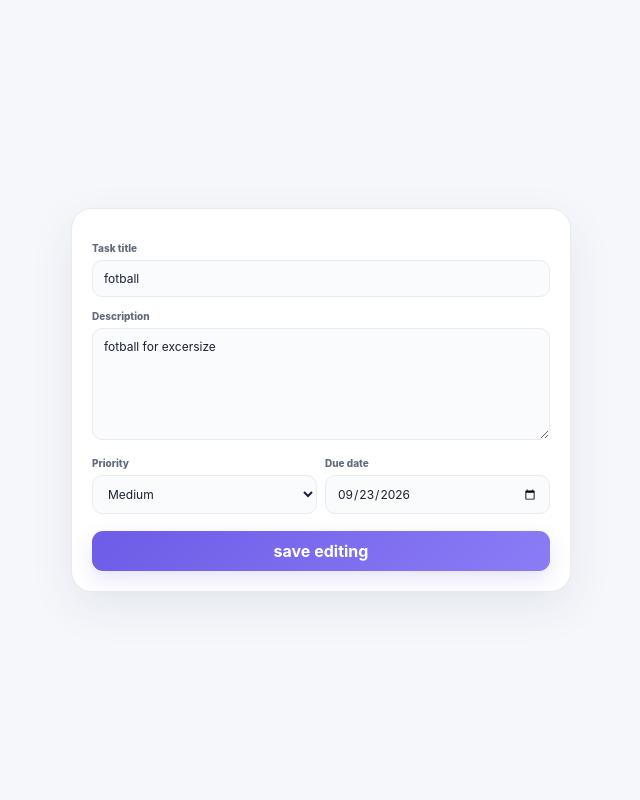
After one commit to Mahdyar-code/TodoList-Django-practice-, a Django app: page /edit/3 in a window 1280 px wide. The commit adds this page. Shown: the whole page, without its empty margins (319-959 px from the left). Run offline with Django 5.2, Linux system fonts and the light colour scheme; data comes from the database, SQL or seed files in the repository; both versions use the stored data as it was after the commit.

Commit message:
fix the edit form

```diff
--- a/static/style/style.css
+++ b/static/style/style.css
@@ -187,6 +187,10 @@ h1 span {
   gap: 12px;
   box-shadow: var(--shadow);
 }
+.stat-card:hover {
+  transform: scale(1.01);
+  animation-duration: 400s;
+}
 .stat-icon {
   width: 38px;
   height: 38px;
@@ -357,11 +361,22 @@ textarea:focus {
 .task.completed .task-title {
   text-decoration: line-through;
   color: #a0a7b3;
+
 }
 .meta {
   display: flex;
   align-items: center;
-  gap: 7px;
+  gap: 20px;
+  margin-top: 6px;
+}
+.due_date{
+  display: flex;
+  align-items: center;
+  gap: 3px;
+  font-size: 12px;
+  color: #a0a7b3;
+}
+.due_date label{
   margin-top: 6px;
 }
 .badge {
@@ -440,7 +455,6 @@ label {
 }
 textarea {
   resize: vertical;
-  min-height: 75px;
 }
 .submit-btn {
   width: 100%;
--- a/task/forms.py
+++ b/task/forms.py
@@ -0,0 +1,13 @@
+from django import forms
+from task.models import Task
+
+class TaskForm(forms.ModelForm):
+    class Meta:
+        model = Task
+        fields = ('title', 'description','priority','due_date')
+
+        widgets = {
+            'title': forms.TextInput(attrs={'placeholder':'e.g. Learn Django Forms',}),
+            'description': forms.Textarea(attrs={'placeholder':'input a short description ','rows':6}),
+            'due_date': forms.DateInput(attrs={'type':'date'}),
+        }
--- a/task/models.py
+++ b/task/models.py
@@ -22,7 +22,7 @@ class Task(models.Model):
     in_progress = 2
     status_choices = (
         (in_progress, 'In progress'),
-        (complete, 'Completed')
+        (completed, 'Completed')
     )
     state = models.IntegerField(choices=status_choices, default=in_progress)
 
--- /dev/null
+++ b/task/templates/task/edit.html
@@ -0,0 +1,38 @@
+{% load static %}
+<!DOCTYPE html>
+<html lang="en">
+<head>
+    <meta charset="UTF-8">
+    <title>Title</title>
+    <link rel="stylesheet" href="{% static 'style/style.css' %}"/>
+    <link rel="stylesheet" href="{% static 'style/style.css' %}" />
+</head>
+<body style="display: flex; justify-content: center; align-items: center; height:100%; width: 100%">
+    <aside class="quick-card" style="max-width: 500px; width: 100%;">
+          <form id="taskForm" method="POST" action="">
+                {% csrf_token %}
+              <input type="hidden" id="editId" />
+              <label>Task title</label>
+              {{ form.title }}
+
+              <label>Description</label>
+                {{form.description}}
+
+              <div class="form-row">
+                <div>
+                  <label>Priority</label>
+                    {{ form.priority }}
+                </div>
+                <div>
+                  <label>Due date</label>
+                  {{ form.due_date }}
+                </div>
+              </div>
+              <button class="submit-btn" id="cancelBtn" type="submit">
+                save editing
+              </button>
+            </form>
+    </aside>
+
+</body>
+</html>
--- /dev/null
+++ b/task/urls.py
@@ -0,0 +1,10 @@
+from django.urls import path
+import task
+from task import views
+
+urlpatterns = [
+  path('',views.indexView,name='index'),
+  path('edit/<int:task_id>',views.editView,name='edit'),
+  path('delete/<int:task_id>',views.deleteView,name='delete'),
+  path('toggle/<int:task_id>',views.toggleView,name='toggle'),
+]
--- a/task/views.py
+++ b/task/views.py
@@ -1,5 +1,66 @@
-from django.shortcuts import render
-import task
-# Create your views here.
+from django.shortcuts import render, redirect
+from django.utils import timezone
+
+from task.forms import TaskForm
+from task.models import Task
+
+
 def indexView(request):
-    return  render(request,'task/index.html')
+    tasks = Task.objects.all()
+    completed = Task.objects.filter(state=1)
+    in_progress = Task.objects.filter(state=2)
+
+    today = timezone.localdate()
+    todays = Task.objects.filter(start_date__date=today)
+
+    total_tasks = tasks.count()
+    completed_tasks = completed.count()
+
+    if total_tasks > 0:
+        progress = round(completed_tasks / total_tasks * 100, 2)
+    else:
+        progress = 0
+
+    if request.method == "POST":
+        input_form = TaskForm(request.POST)
+        if input_form.is_valid():
+            input_form.save()
+            return redirect('index')
+    else:
+        input_form = TaskForm()
+    context = {
+        'tasks': tasks,
+        'completed': completed,
+        'in_progress': in_progress,
+        'todays': todays,
+        'progress': progress,
+        'input_form': input_form,
+    }
+    return render(request, 'task/index.html', context)
+
+def editView(request,task_id):
+    task = Task.objects.get(id=task_id)
+    if request.method == 'POST':
+        form = TaskForm(request.POST, instance=task)
+        if form.is_valid():
+            form.save()
+            return redirect('index')
+        else:
+            return render(request,'task/edit.html',{'form':form})
+    else:
+        form = TaskForm(instance=task)
+        return render(request,'task/edit.html',{'form':form})
+
+def deleteView(request, task_id):
+    Task.objects.get(id=task_id).delete()
+    return redirect('index')
+def toggleView(request, task_id):
+    task = Task.objects.get(id=task_id)
+    if task.state == 1:
+        task.state = 2
+        task.save()
+        return redirect('index')
+    else:
+        task.state = 1
+        task.save()
+        return redirect('index')
--- a/todolist/urls.py
+++ b/todolist/urls.py
@@ -1,9 +1,9 @@
-from xml.etree.ElementInclude import include
 from django.contrib import admin
-from django.urls import path
+from django.urls import path, include
 from task import views
-
 urlpatterns = [
     path('admin/', admin.site.urls),
-    path('task/',views.indexView,name='index'),
+    path('', include('task.urls')),
+
+    # path('',views.indexView,name='index'),
 ]
```
Also changed, not shown: task/templates/task/index.html (+78 -42 lines), todolist/settings.py (+9 -7 lines), db.sqlite3, task/migrations/0002_alter_task_state.py (added).
